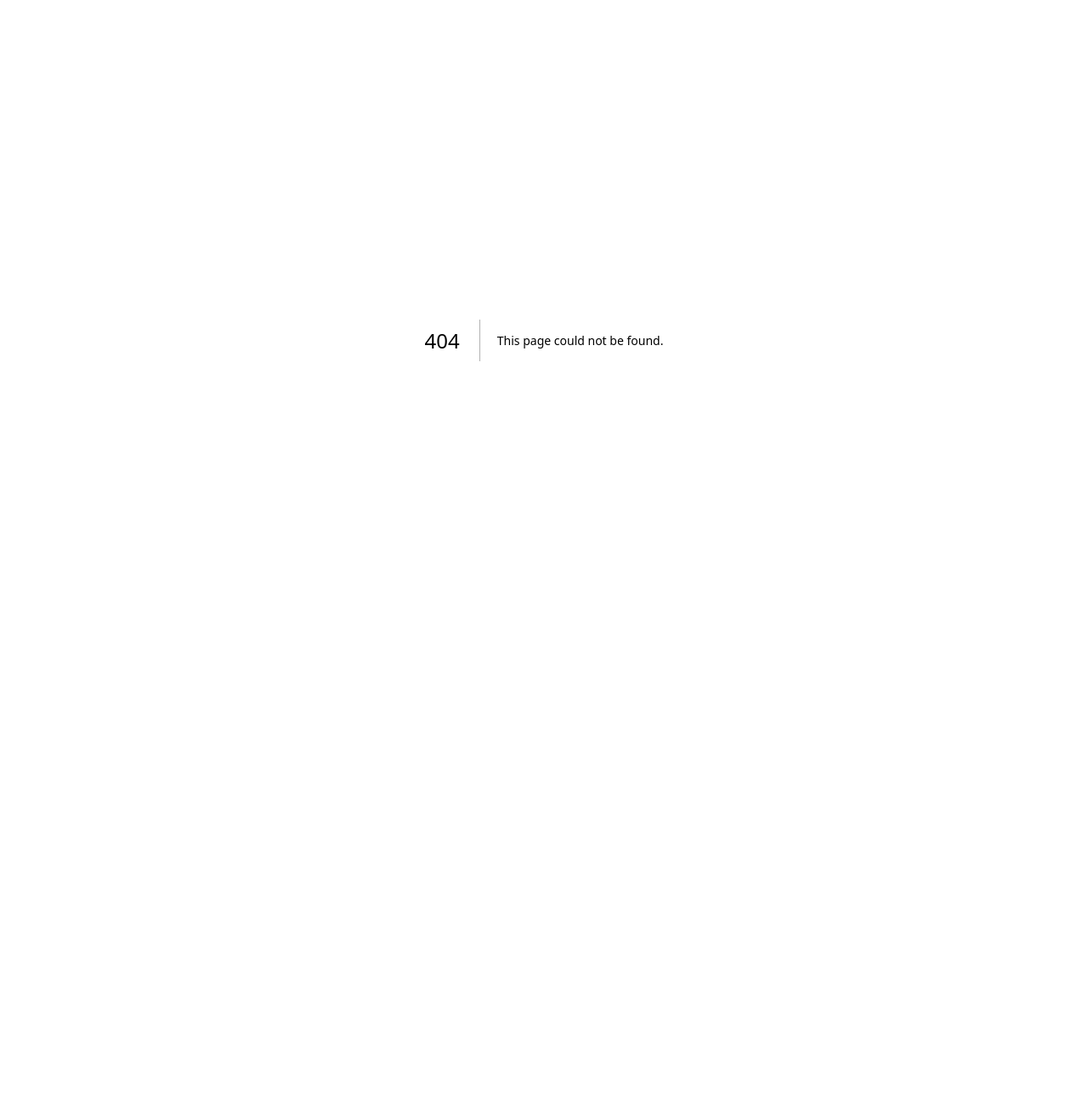
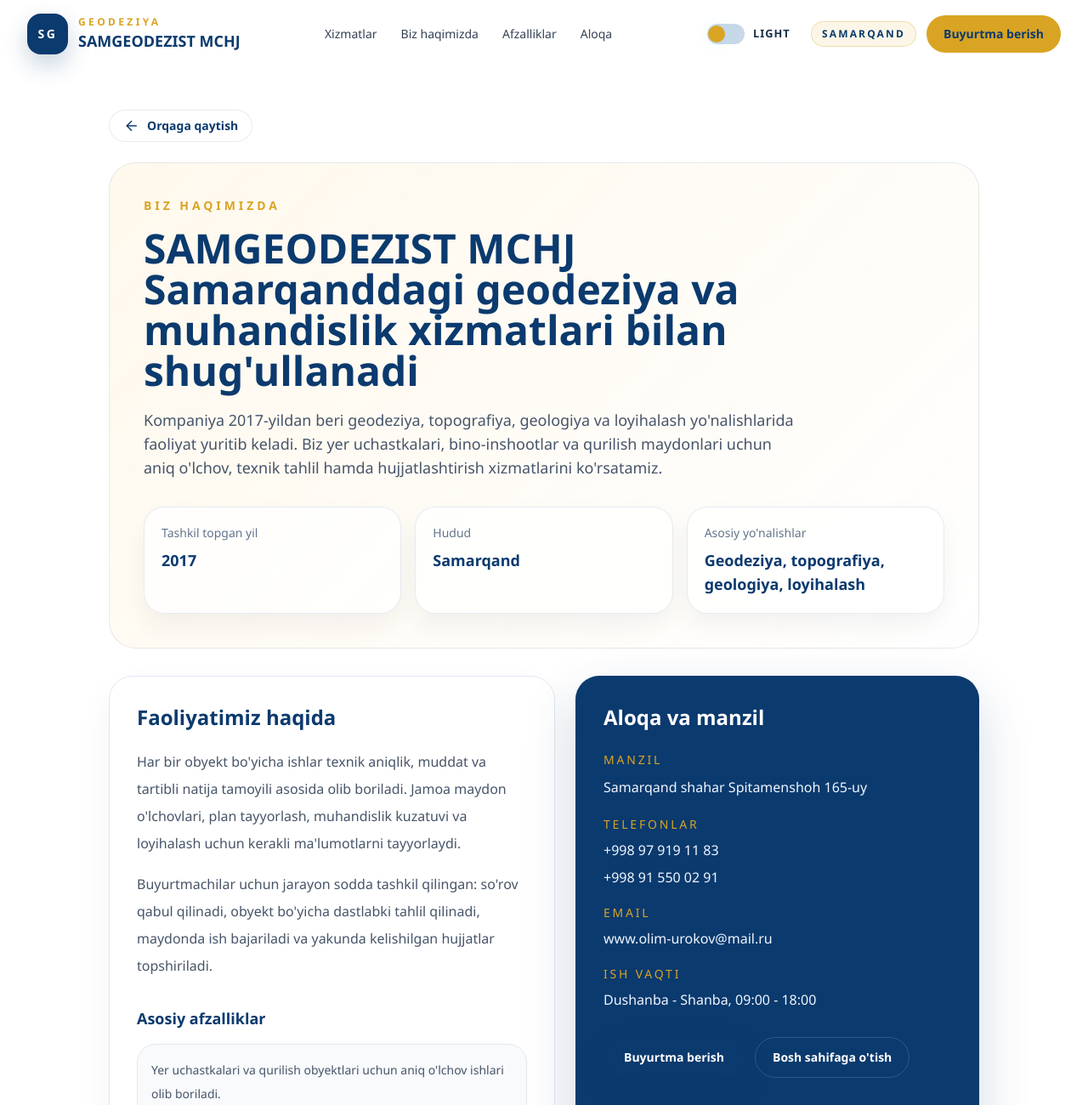
Before and after one commit to abdugani2004/samgeodezist, a Next.js app: page /biz-haqimizda in a window 1280 px wide. Before the commit this address had no page. Shown: the top 1300 px of the page at 85% size. Before the commit the page ends 800 px from the top, so only its background shows below. Built offline with nearby package versions, Linux system fonts and the light colour scheme.

Commit message:
Add dedicated about page

```diff
--- /dev/null
+++ b/app/biz-haqimizda/page.tsx
@@ -0,0 +1,173 @@
+import type { Metadata } from "next";
+import Link from "next/link";
+import { Footer } from "@/components/layout/Footer";
+import { Header } from "@/components/layout/Header";
+import { Container } from "@/components/ui/Container";
+import { ArrowLeftIcon } from "@/components/ui/Icons";
+import {
+  companyAddress,
+  companyEmail,
+  companyName,
+  phoneNumbers,
+  siteUrl,
+  workingHours,
+} from "@/data/site";
+
+export const metadata: Metadata = {
+  title: "Biz haqimizda",
+  description:
+    "SAMGEODEZIST MCHJ haqida batafsil ma'lumot, faoliyat yo'nalishlari va aloqa ma'lumotlari.",
+  alternates: {
+    canonical: "/biz-haqimizda",
+  },
+  openGraph: {
+    title: `${companyName} haqida`,
+    description:
+      "Kompaniya tarixi, xizmat yo'nalishlari va Samarqanddagi faoliyati haqida batafsil ma'lumot.",
+    url: `${siteUrl}/biz-haqimizda`,
+  },
+};
+
+const companyFacts = [
+  {
+    label: "Tashkil topgan yil",
+    value: "2017",
+  },
+  {
+    label: "Hudud",
+    value: "Samarqand",
+  },
+  {
+    label: "Asosiy yo'nalishlar",
+    value: "Geodeziya, topografiya, geologiya, loyihalash",
+  },
+];
+
+const strengths = [
+  "Yer uchastkalari va qurilish obyektlari uchun aniq o'lchov ishlari olib boriladi.",
+  "Topografik plan, texnik hujjat va loyiha materiallari tartibli tayyorlanadi.",
+  "Buyurtmalar bo'yicha tezkor aloqa va amaliy yechim taklif qilinadi.",
+];
+
+export default function AboutPage() {
+  return (
+    <div className="min-h-screen bg-white text-brand-ink">
+      <Header />
+      <main className="pb-16 pt-8 sm:pb-20 sm:pt-12">
+        <Container>
+          <div className="mx-auto max-w-5xl">
+            <Link
+              href="/"
+              className="inline-flex items-center gap-2 rounded-full border border-brand-navy/10 bg-white px-4 py-2 text-sm font-semibold text-brand-navy transition duration-300 hover:border-brand-gold hover:text-brand-blue"
+            >
+              <ArrowLeftIcon />
+              Orqaga qaytish
+            </Link>
+
+            <section className="mt-6 overflow-hidden rounded-[32px] border border-brand-navy/10 bg-[linear-gradient(135deg,rgba(255,248,235,0.92),rgba(255,255,255,0.98))] p-6 sm:p-8 lg:p-10">
+              <p className="text-sm font-semibold uppercase tracking-[0.28em] text-brand-gold">
+                Biz haqimizda
+              </p>
+              <h1 className="mt-4 max-w-3xl text-4xl font-bold leading-tight text-brand-navy sm:text-5xl">
+                {companyName} Samarqanddagi geodeziya va muhandislik xizmatlari bilan shug'ullanadi
+              </h1>
+              <p className="mt-5 max-w-3xl text-base leading-8 text-slate-600 sm:text-lg">
+                Kompaniya 2017-yildan beri geodeziya, topografiya, geologiya va loyihalash
+                yo'nalishlarida faoliyat yuritib keladi. Biz yer uchastkalari, bino-inshootlar va
+                qurilish maydonlari uchun aniq o'lchov, texnik tahlil hamda hujjatlashtirish
+                xizmatlarini ko'rsatamiz.
+              </p>
+
+              <div className="mt-8 grid gap-4 md:grid-cols-3">
+                {companyFacts.map((item) => (
+                  <div
+                    key={item.label}
+                    className="rounded-[24px] border border-brand-navy/10 bg-white/80 p-5 shadow-[0_14px_30px_rgba(15,23,42,0.05)]"
+                  >
+                    <p className="text-sm text-slate-500">{item.label}</p>
+                    <p className="mt-2 text-lg font-semibold text-brand-navy">{item.value}</p>
+                  </div>
+                ))}
+              </div>
+            </section>
+
+            <section className="mt-8 grid gap-6 lg:grid-cols-[1.05fr_0.95fr]">
+              <div className="rounded-[28px] border border-slate-200 bg-white p-6 shadow-[0_18px_40px_rgba(15,23,42,0.05)] sm:p-8">
+                <h2 className="text-2xl font-bold text-brand-navy">Faoliyatimiz haqida</h2>
+                <div className="mt-5 space-y-4 text-base leading-8 text-slate-600">
+                  <p>
+                    Har bir obyekt bo'yicha ishlar texnik aniqlik, muddat va tartibli natija
+                    tamoyili asosida olib boriladi. Jamoa maydon o'lchovlari, plan tayyorlash,
+                    muhandislik kuzatuvi va loyihalash uchun kerakli ma'lumotlarni tayyorlaydi.
+                  </p>
+                  <p>
+                    Buyurtmachilar uchun jarayon sodda tashkil qilingan: so'rov qabul qilinadi,
+                    obyekt bo'yicha dastlabki tahlil qilinadi, maydonda ish bajariladi va yakunda
+                    kelishilgan hujjatlar topshiriladi.
+                  </p>
+                </div>
+
+                <div className="mt-8">
+                  <h3 className="text-lg font-semibold text-brand-navy">Asosiy afzalliklar</h3>
+                  <div className="mt-4 grid gap-3">
+                    {strengths.map((item) => (
+                      <div
+                        key={item}
+                        className="rounded-[22px] border border-slate-200 bg-slate-50 px-4 py-4 text-sm leading-7 text-slate-600"
+                      >
+                        {item}
+                      </div>
+                    ))}
+                  </div>
+                </div>
+              </div>
+
+              <div className="rounded-[28px] border border-brand-navy/10 bg-brand-navy p-6 text-white shadow-[0_24px_60px_rgba(11,58,110,0.18)] sm:p-8">
+                <h2 className="text-2xl font-bold">Aloqa va manzil</h2>
+                <div className="mt-6 space-y-5">
+                  <div>
+                    <p className="text-sm uppercase tracking-[0.2em] text-brand-gold">Manzil</p>
+                    <p className="mt-2 text-base leading-7 text-blue-50">{companyAddress}</p>
+                  </div>
+                  <div>
+                    <p className="text-sm uppercase tracking-[0.2em] text-brand-gold">Telefonlar</p>
+                    <div className="mt-2 flex flex-col gap-2 text-base text-blue-50">
+                      {phoneNumbers.map((phone) => (
+                        <Link key={phone} href={`tel:${phone.replaceAll(" ", "")}`} className="hover:text-white">
+                          {phone}
+                        </Link>
+                      ))}
+                    </div>
+                  </div>
+                  <div>
+                    <p className="text-sm uppercase tracking-[0.2em] text-brand-gold">Email</p>
+                    <Link href={`mailto:${companyEmail}`} className="mt-2 block text-base text-blue-50 hover:text-white">
+                      {companyEmail}
+                    </Link>
+                  </div>
+                  <div>
+                    <p className="text-sm uppercase tracking-[0.2em] text-brand-gold">Ish vaqti</p>
+                    <p className="mt-2 text-base text-blue-50">{workingHours}</p>
+                  </div>
+                </div>
+
+                <div className="mt-8 flex flex-wrap gap-3">
+                  <Link href="/#buyurtma" className="btn-primary">
+                    Buyurtma berish
+                  </Link>
+                  <Link
+                    href="/"
+                    className="inline-flex items-center justify-center rounded-full border border-white/15 px-5 py-3 text-sm font-semibold text-white transition duration-300 hover:border-brand-gold hover:bg-white/10"
+                  >
+                    Bosh sahifaga o'tish
+                  </Link>
+                </div>
+              </div>
+            </section>
+          </div>
+        </Container>
+      </main>
+      <Footer />
+    </div>
+  );
+}
--- a/components/layout/Footer.tsx
+++ b/components/layout/Footer.tsx
@@ -1,8 +1,15 @@
+"use client";
+
 import Link from "next/link";
+import { usePathname } from "next/navigation";
 import { companyName, contactChannels, services } from "@/data/site";
 import { Container } from "@/components/ui/Container";
 
 export function Footer() {
+  const pathname = usePathname();
+  const isHomePage = pathname === "/";
+  const resolveHref = (href: string) => (href.startsWith("#") && !isHomePage ? `/${href}` : href);
+
   return (
     <footer className="relative overflow-hidden border-t border-slate-200 bg-brand-navy text-white">
       <div className="navy-footer-shell absolute inset-0 bg-[radial-gradient(circle_at_top_left,rgba(217,164,35,0.16),transparent_24%),linear-gradient(180deg,rgba(255,255,255,0.02),transparent)]" />
@@ -26,7 +33,7 @@ export function Footer() {
               </p>
               <div className="mt-5 flex flex-wrap gap-3">
                 <Link
-                  href="#buyurtma"
+                  href={resolveHref("#buyurtma")}
                   className="inline-flex items-center rounded-full bg-brand-gold px-4 py-2.5 text-sm font-semibold text-brand-navy transition duration-300 hover:-translate-y-0.5 hover:bg-white"
                 >
                   Buyurtma qoldirish
@@ -46,7 +53,7 @@ export function Footer() {
             <ul className="mt-4 space-y-3 text-sm text-slate-300">
               {services.map((service) => (
                 <li key={service.title}>
-                  <Link href="#xizmatlar" className="transition duration-300 hover:pl-1 hover:text-white">
+                  <Link href={resolveHref("#xizmatlar")} className="transition duration-300 hover:pl-1 hover:text-white">
                     {service.title}
                   </Link>
                 </li>
--- a/components/layout/Header.tsx
+++ b/components/layout/Header.tsx
@@ -2,6 +2,7 @@
 
 import Link from "next/link";
 import { useState } from "react";
+import { usePathname } from "next/navigation";
 import { companyName, navigation } from "@/data/site";
 import { CloseIcon, MenuIcon } from "@/components/ui/Icons";
 import { Container } from "@/components/ui/Container";
@@ -9,12 +10,15 @@ import { ThemeToggle } from "@/components/theme/ThemeToggle";
 
 export function Header() {
   const [isOpen, setIsOpen] = useState(false);
+  const pathname = usePathname();
+  const isHomePage = pathname === "/";
+  const resolveHref = (href: string) => (href.startsWith("#") && !isHomePage ? `/${href}` : href);
 
   return (
     <header className="sticky top-0 z-50 border-b border-white/60 bg-white/80 backdrop-blur-xl">
       <Container>
         <div className="flex h-20 items-center justify-between gap-4">
-          <Link href="#" className="group flex items-center gap-3">
+          <Link href="/" className="group flex items-center gap-3">
             <span className="flex h-12 w-12 items-center justify-center rounded-2xl bg-brand-navy text-sm font-bold tracking-[0.18em] text-white shadow-[0_12px_28px_rgba(11,58,110,0.22)] transition duration-300 group-hover:scale-105 group-hover:bg-brand-blue">
               SG
             </span>
@@ -32,7 +36,7 @@ export function Header() {
             {navigation.map((item) => (
               <Link
                 key={item.href}
-                href={item.href}
+                href={resolveHref(item.href)}
                 className="relative text-sm font-medium text-slate-700 transition duration-300 hover:text-brand-blue after:absolute after:-bottom-2 after:left-0 after:h-0.5 after:w-0 after:rounded-full after:bg-brand-gold after:transition-all after:duration-300 hover:after:w-full"
               >
                 {item.label}
@@ -46,7 +50,7 @@ export function Header() {
               Samarqand
             </span>
             <Link
-              href="#buyurtma"
+              href={resolveHref("#buyurtma")}
               className="inline-flex items-center justify-center rounded-full bg-brand-gold px-5 py-3 text-sm font-semibold text-brand-navy transition duration-300 hover:-translate-y-0.5 hover:bg-brand-navy hover:text-white hover:shadow-[0_16px_36px_rgba(11,58,110,0.28)]"
             >
               Buyurtma berish
@@ -73,7 +77,7 @@ export function Header() {
               {navigation.map((item) => (
                 <Link
                   key={item.href}
-                  href={item.href}
+                  href={resolveHref(item.href)}
                   className="block rounded-2xl px-4 py-3 text-sm font-medium text-slate-700 transition duration-300 hover:bg-slate-50 hover:text-brand-blue"
                   onClick={() => setIsOpen(false)}
                 >
@@ -81,7 +85,7 @@ export function Header() {
                 </Link>
               ))}
               <Link
-                href="#buyurtma"
+                href={resolveHref("#buyurtma")}
                 className="block rounded-2xl bg-brand-gold px-4 py-3 text-center text-sm font-semibold text-brand-navy transition duration-300 hover:bg-brand-navy hover:text-white"
                 onClick={() => setIsOpen(false)}
               >
--- a/components/sections/About.tsx
+++ b/components/sections/About.tsx
@@ -1,3 +1,4 @@
+import Link from "next/link";
 import { companyName } from "@/data/site";
 import { Container } from "@/components/ui/Container";
 import { SectionHeading } from "@/components/ui/SectionHeading";
@@ -38,6 +39,11 @@ export function About() {
                 Zamonaviy uskunalar va amaliy tajriba yordamida yer uchastkalari, bino-inshootlar
                 hamda qurilish maydonlari uchun ishonchli natija beramiz.
               </p>
+              <div className="mt-6">
+                <Link href="/biz-haqimizda" className="btn-secondary">
+                  Batafsil o'qish
+                </Link>
+              </div>
             </div>
           </div>
         </div>
--- a/components/ui/Icons.tsx
+++ b/components/ui/Icons.tsx
@@ -109,3 +109,12 @@ export function ArrowUpRightIcon() {
     </svg>
   );
 }
+
+export function ArrowLeftIcon() {
+  return (
+    <svg viewBox="0 0 24 24" className="h-5 w-5 fill-none stroke-current stroke-[1.8]">
+      <path d="M19 12H5" />
+      <path d="m12 19-7-7 7-7" />
+    </svg>
+  );
+}
--- a/data/site.ts
+++ b/data/site.ts
@@ -18,7 +18,7 @@ export const workingHours = "Dushanba - Shanba, 09:00 - 18:00";
 
 export const navigation: NavItem[] = [
   { label: "Xizmatlar", href: "#xizmatlar" },
-  { label: "Biz haqimizda", href: "#biz-haqimizda" },
+  { label: "Biz haqimizda", href: "/biz-haqimizda" },
   { label: "Afzalliklar", href: "#afzalliklar" },
   { label: "Aloqa", href: "#aloqa" },
 ];
```
